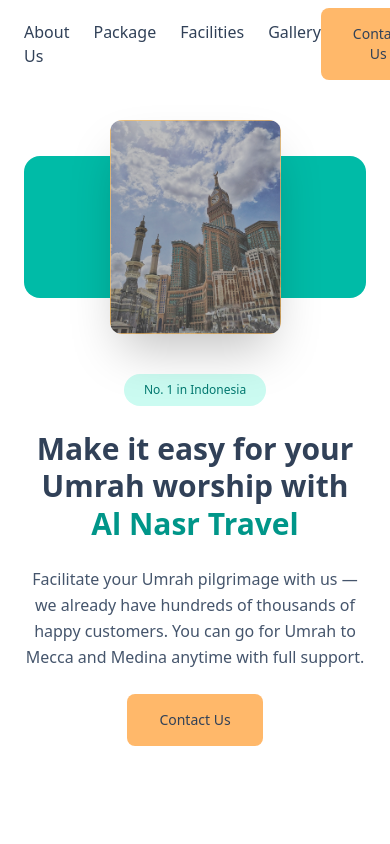
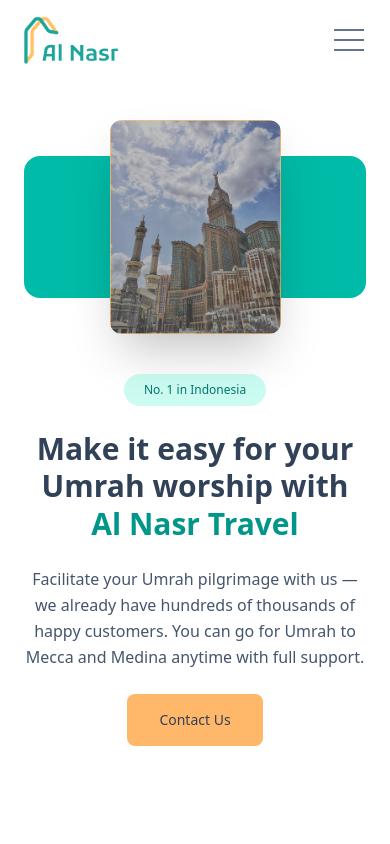
Before and after one commit to mfdpdev/al-nasr-hajj-umrah-ui-slice, a React (Vite) app: page / in a window 390 px wide. Shown: the top 844 px of the page. Built offline with nearby package versions, Linux system fonts and the light colour scheme.

Commit message:
feat: implementation of backdrop blur on navbar

```diff
--- a/src/components/card/TestimonialCard.jsx
+++ b/src/components/card/TestimonialCard.jsx
@@ -24,7 +24,7 @@
     <p className="inline-flex items-center px-4 py-2 rounded-lg bg-teal-100 text-teal-600 text-sm md:text-base font-medium w-fit">
       Al Nasr Umrah
     </p>
-    <div>
+    <div className="text-start">
       <h2 className="text-lg md:text-xl lg:text-2xl font-semibold text-gray-900">
         Humaira Khaira
       </h2>
--- a/src/components/header/Navbar.jsx
+++ b/src/components/header/Navbar.jsx
@@ -1,25 +1,101 @@
+import { useState, useEffect } from "react"
 import Button from "../button/Button"
 import logo from "./../../assets/Logo.png"
 export default function Navbar(){
+  const [nav, setNav] = useState(false);
+  const [scrolled, setScrolled] = useState(false);
+
+  // Deteksi scroll
+  useEffect(() => {
+    const handleScroll = () => {
+      const offset = window.scrollY;
+      if (offset > 10) {
+        setScrolled(true);
+      } else {
+        setScrolled(false);
+      }
+    };
+
+    window.addEventListener('scroll', handleScroll);
+
+    // Cleanup
+    return () => window.removeEventListener('scroll', handleScroll);
+  }, []);
+
   return (
     <>
-      <nav className="z-99 bg-white text-slate-700 fixed left-0 top-0 w-full py-2 flex justify-center items-center">
-        <div className="w-7xl px-6 flex justify-between items-center">
-          <div>
-            <img src={logo} alt="al-nasr" className="w-3/4" />
+      <nav
+        className={`z-50 fixed left-0 top-0 w-full ${
+          scrolled
+            ? 'bg-white/80 backdrop-blur-md shadow'
+            : 'bg-transparent'
+        }`}
+      >
+        <div className="max-w-7xl mx-auto px-6 py-4 flex justify-between items-center">
+          {/* Logo */}
+          <div className="flex-shrink-0">
+            <img src={logo} alt="al-nasr" className="h-12 w-auto" />
           </div>
-          <ul className="flex space-x-6">
-            <li className="hover:text-orange-300">Home</li>
-            <li className="hover:text-orange-300">About Us</li>
-            <li className="hover:text-orange-300">Package</li>
-            <li className="hover:text-orange-300">Facilities</li>
-            <li className="hover:text-orange-300">Gallery</li>
+
+          {/* Menu Desktop */}
+          <ul className="hidden sm:flex space-x-8 text-lg font-medium text-slate-700">
+            <li className="hover:text-orange-500 transition">Home</li>
+            <li className="hover:text-orange-500 transition">About Us</li>
+            <li className="hover:text-orange-500 transition">Package</li>
+            <li className="hover:text-orange-500 transition">Facilities</li>
+            <li className="hover:text-orange-500 transition">Gallery</li>
           </ul>
-          <div>
+
+          {/* Kontakt Desktop */}
+          <div className="hidden sm:block">
             <Button>Contact Us</Button>
+          </div>
+
+          {/* Hamburger Mobile */}
+          <div className="sm:hidden">
+            <button
+              onClick={() => setNav(!nav)}
+              className="relative h-8 w-8 focus:outline-none"
+            >
+              <span
+                className={`hamburger-line origin-top-left transition-transform ${
+                  nav ? 'rotate-45' : ''
+                }`}
+              />
+              <span
+                className={`hamburger-line transition-transform ${
+                  nav ? 'scale-0' : ''
+                }`}
+              />
+              <span
+                className={`hamburger-line origin-bottom-left transition-transform ${
+                  nav ? '-rotate-45' : ''
+                }`}
+              />
+            </button>
+          </div>
+        </div>
+
+        {/* Mobile Menu - kalau mau dropdown */}
+        <div
+          className={`sm:hidden overflow-hidden transition-all duration-300 ease-in-out ${
+            nav ? 'max-h-96' : 'max-h-0'
+          }`}
+        >
+          <div className={`px-6 ${scrolled ? "" : "bg-white/80 backdrop-blur-md"} py-4 shadow`}>
+            <ul className="space-y-4 text-lg font-medium text-slate-700">
+              <li>Home</li>
+              <li>About Us</li>
+              <li>Package</li>
+              <li>Facilities</li>
+              <li>Gallery</li>
+              <li className="pt-4">
+                <Button className="w-full">Contact Us</Button>
+              </li>
+            </ul>
           </div>
         </div>
       </nav>
     </>
-  )
+  );
 }
--- a/src/index.css
+++ b/src/index.css
@@ -1 +1,5 @@
+.hamburger-line {
+  @apply w-[30px] h-[2px] my-2 block bg-slate-500 transition duration-300 ease-in-out group-hover:bg-[#6F4E37];
+}
+
 @import "tailwindcss"
--- a/src/sections/airplane/Airplane.jsx
+++ b/src/sections/airplane/Airplane.jsx
@@ -21,7 +21,7 @@
         </div>
 
         <div className="flex-2 w-full md:w-auto">
-          <Marquee className="flex gap-6">
+          <Marquee className="">
             <img src={airplane1} className="" />
             <img src={airplane1} className="" />
           </Marquee>
```
